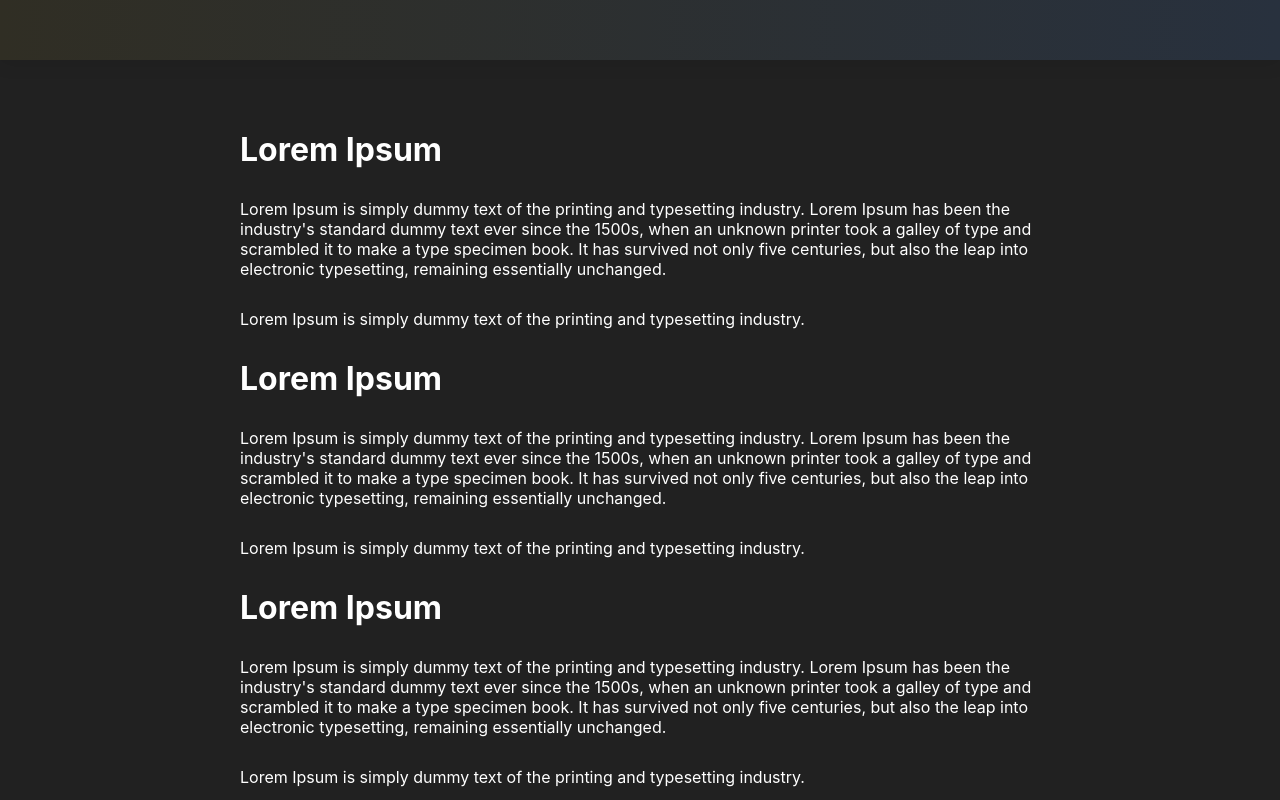
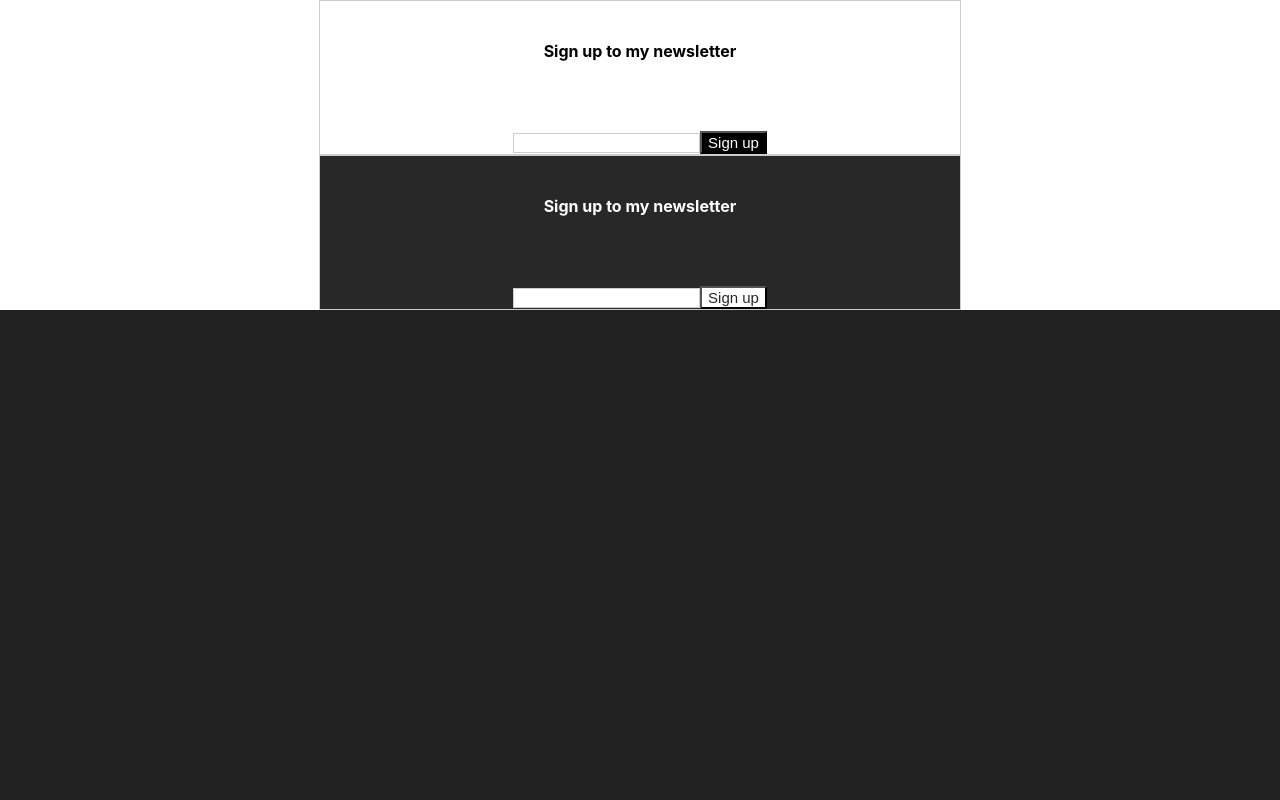
Before and after one commit to sotopro/Sm5_Sesion_5_6_RNative03, a React (Create React App) app: page / in a window 1280 px wide. Shown: the top 800 px of the page. Built offline with nearby package versions, Linux system fonts and the light colour scheme.

Commit message:
[feature} - create theme provider styled components

```diff
--- a/src/App.css
+++ b/src/App.css
@@ -6,6 +6,15 @@
   margin: 0 auto;
   max-width: 1080px;
 } */
+
+.container {
+  background-color: #fff;
+
+}
+
+.container .dark {
+  background-color: #282828;
+}
 
 body {
   background-color: #212121;
--- a/src/App.js
+++ b/src/App.js
@@ -1,6 +1,7 @@
 import React, { useEffect, useState } from 'react';
 import './App.css';
-import Progress from './shared/components/progress/style';
+import FormSignUp from './shared/components/form';
+// import Progress from './shared/components/progress/style';
 // import Product from './shared/components/Product';
 // import styled from 'styled-components';
 
@@ -50,8 +51,15 @@ const App = () => {
   })
 
   return (
-    <div className="app">
-      <Progress scroll={`${scrollPosition}%`} />
+    <main>
+      <div className="container">
+        <FormSignUp />
+      </div>
+      <div className="container dark">
+        <FormSignUp dark />
+      </div>
+    </main>
+      /* <Progress scroll={`${scrollPosition}%`} />
       <header></header>
       <main>
         <h1>Lorem Ipsum</h1>
@@ -117,10 +125,10 @@ const App = () => {
         <p>
         Lorem Ipsum is simply dummy text of the printing and typesetting industry.
         </p>
-      </main>
-      {/* <Title>Hello</Title>
-      <Product /> */}
-    </div>
+      </main> */
+      /* <Title>Hello</Title>
+      <Product /> */
+
   );
 }
 
--- /dev/null
+++ b/src/shared/components/form/index.jsx
@@ -0,0 +1,31 @@
+import React from 'react';
+import { ThemeProvider } from "styled-components";
+
+import { Form, Button, Title, Input} from './style'
+
+const FormSignUp = ({ dark }) => {
+    const theme = {
+        secondaryColor: 'white',
+        borderColor: '#ccc',
+        primaryColor: 'black',
+    }
+
+    if(dark) {
+        theme.secondaryColor = "#282828";
+        theme.primaryColor = "#fff"
+    }
+
+    return (
+        <ThemeProvider theme={theme}>
+            <Form>
+                <Title>
+                    Sign up to my newsletter
+                </Title>
+                <Input type="email" name="email" />
+                <Button>Sign up</Button>
+            </Form>
+        </ThemeProvider>
+    )
+}
+
+export default FormSignUp;
--- /dev/null
+++ b/src/shared/components/form/style.js
@@ -0,0 +1,42 @@
+import styled from "styled-components";
+
+const Form = styled.form`
+    margin: 0 auto;
+    width: 50%;
+    min-width: 400px;
+    max-width: 800px;
+    text-align: center;
+    border: 1px solid ${(props) => props.theme.borderColor};
+    padding-top: 0;
+    padding-bottom: 0px;
+    color: ${(props) => props.theme.primaryColor};
+    background: ${(props) => props.theme.secondaryColor};
+;
+`
+
+const Title = styled.h2`
+    margin-top: 40px;
+    margin-bottom: 70px;
+    font-size: 16px;
+    color: ${(props) => props.theme.primaryColor};
+    background-color: ${(props) => props.theme.secondaryColor};
+`
+
+const Input = styled.input`
+    font-size: 14px;
+    border: 1px solid ${(props) => props.theme.borderColor};
+`
+
+const Button = styled.button`
+    font-size: 15px;
+    background-color: ${(props) => props.theme.primaryColor};
+    color: ${(props) => props.theme.secondaryColor};
+`
+
+
+export  {
+    Form,
+    Title,
+    Input,
+    Button
+}
```
